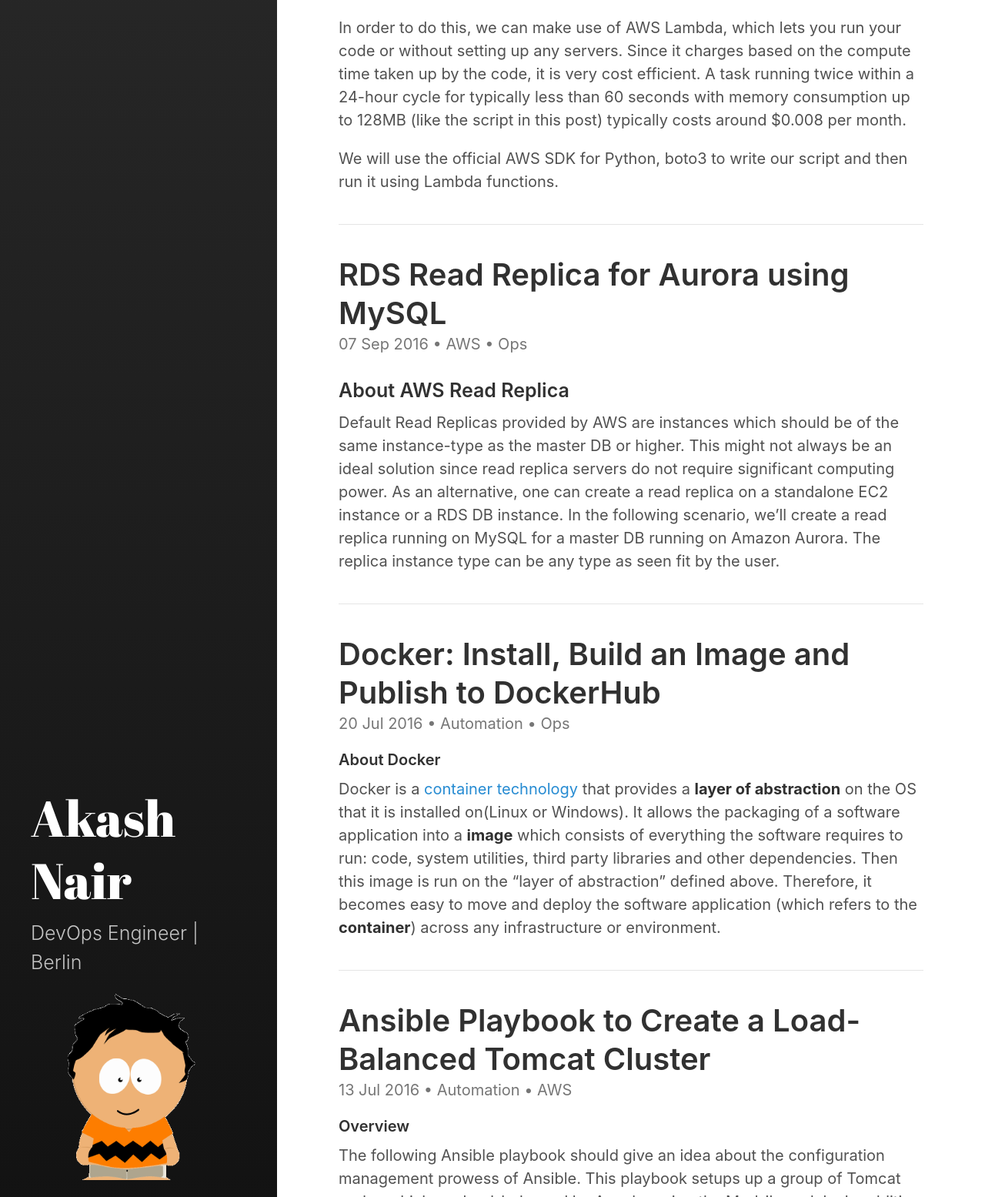
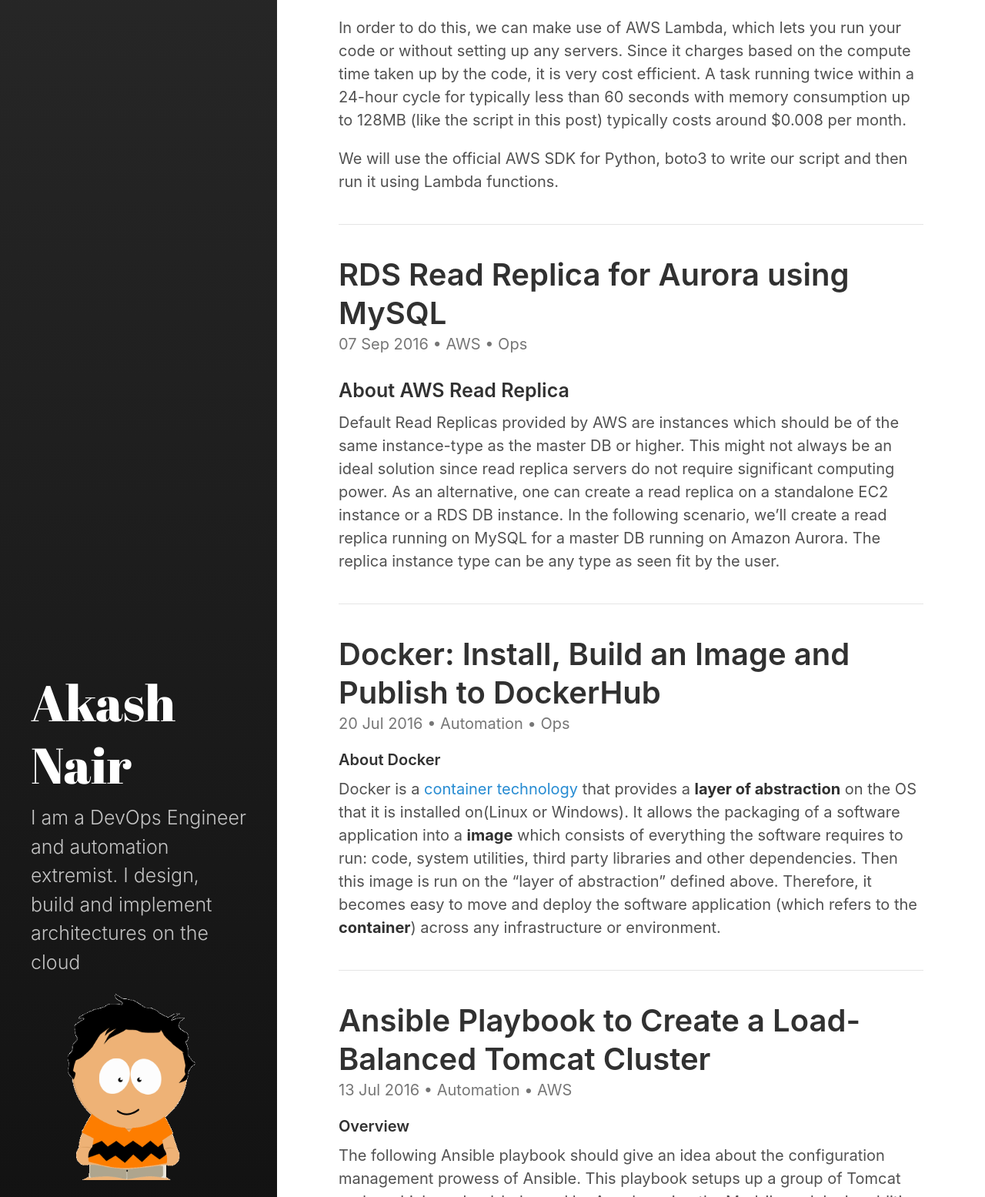
Before and after one commit to slashr/slashr.github.io, a Jekyll site: the page built from index.html, in a window 1280 px wide, cut to the strip 926-2481 px from the top of the page. Shown: the whole strip at 77% size. Built offline with Jekyll 4.4.1, drawn with Linux system fonts in a browser that asks for light colours; the list of posts is cut into pages by our own code.

Commit message:
Added Bio

```diff
--- a/_config.yml
+++ b/_config.yml
@@ -6,7 +6,7 @@
 # Setup
 title:            Akash Nair
 tagline:          'Sky Wide '
-description:	  'DevOps Engineer | Berlin'
+description:	  'I am a DevOps Engineer and automation extremist. I design, build and implement architectures on the cloud'
 url:              https://slashr.github.io
 baseurl:          ''
                   # the optional subpath of your site, e.g. "/blog"
```
